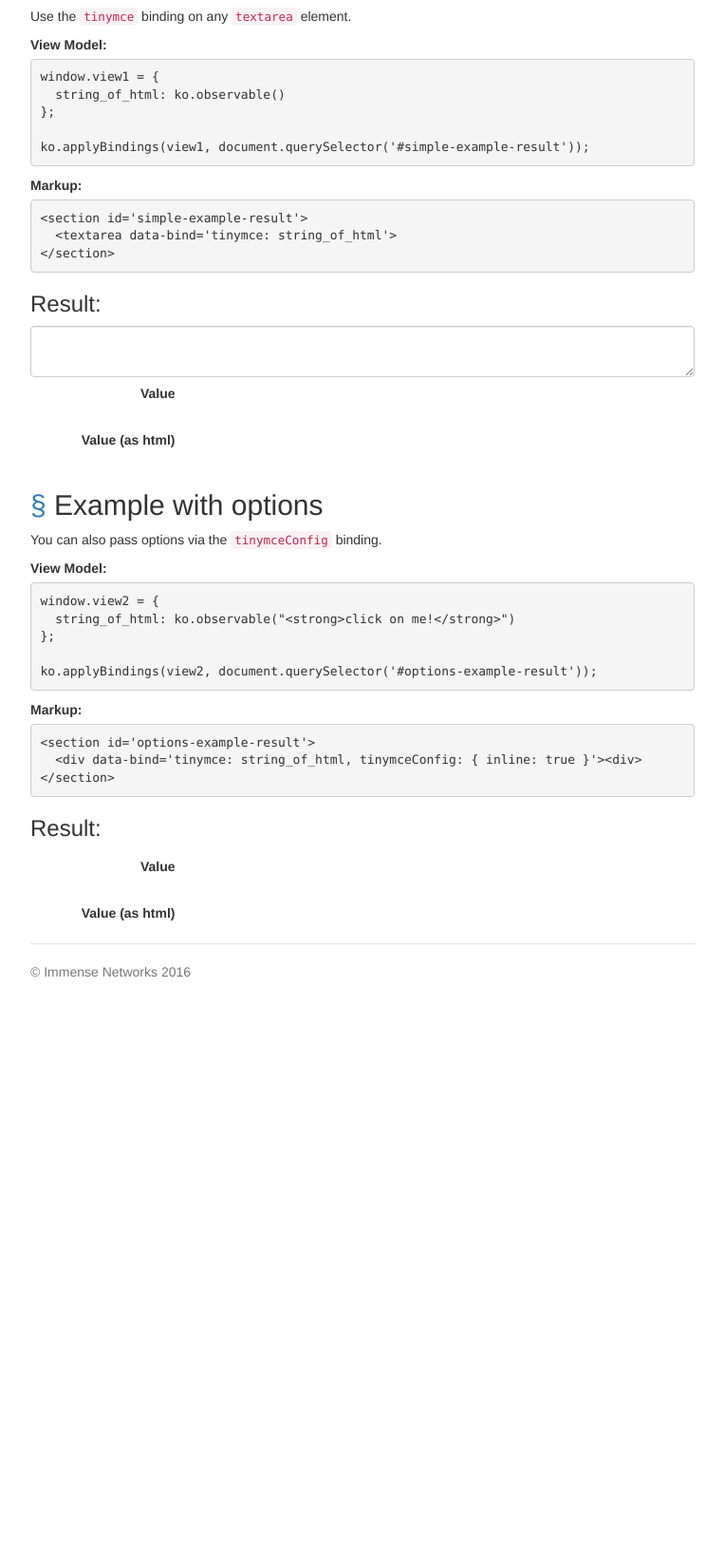
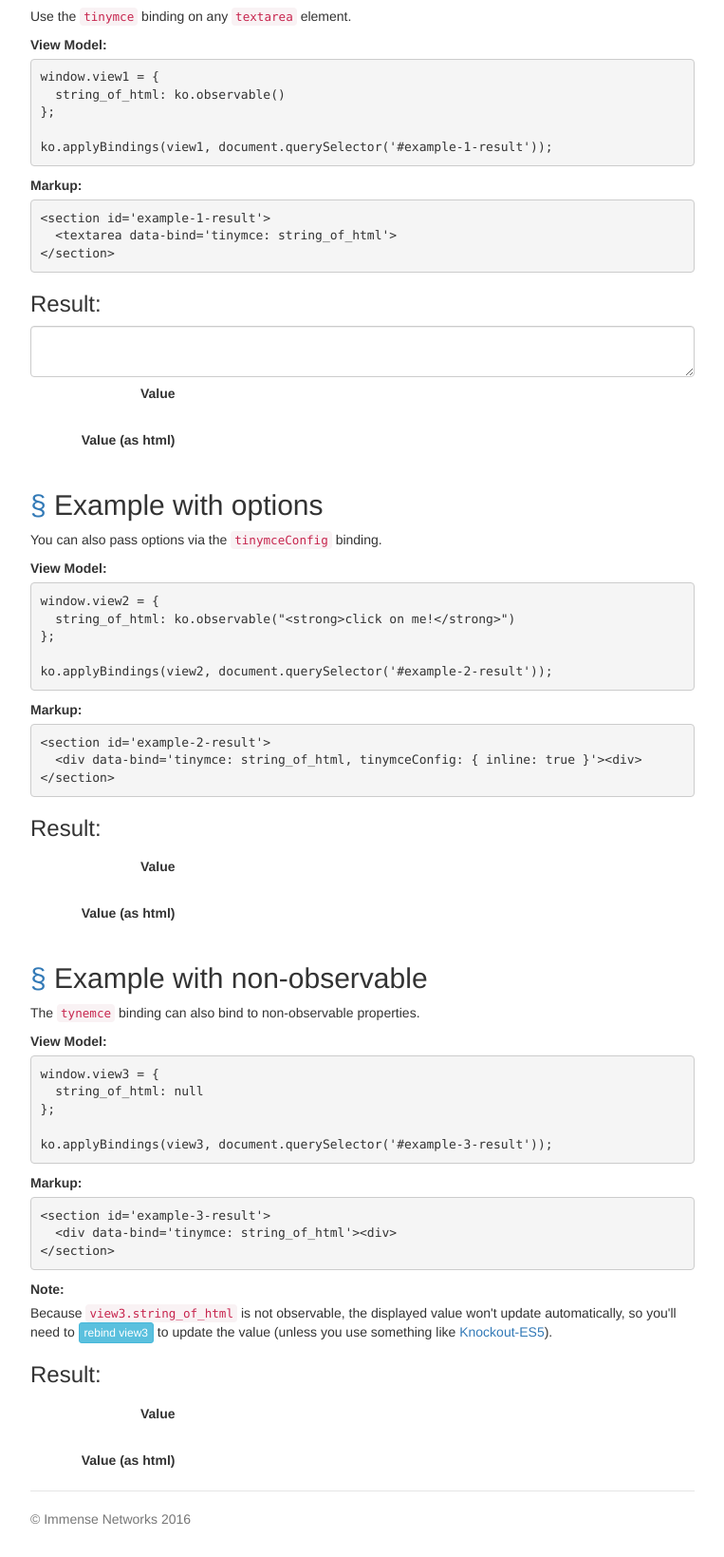
Before and after one commit to immense/knockout-tinymce, a website: page demo.html in a window 1280 px wide. Shown: the part 461-2100 px from the top of the page at 95% size, without its empty margins (258-1021 px from the left). Before the commit the page ends 1524 px from the top, so only its background shows below. Drawn offline with nearby package versions, Linux system fonts and the light colour scheme; a script that the page names is missing.

Commit message:
Updated demo

```diff
--- a/demo.html
+++ b/demo.html
@@ -7,27 +7,38 @@
   <link rel='stylesheet' type='text/css' href='http://maxcdn.bootstrapcdn.com/bootstrap/3.3.1/css/bootstrap.min.css'>
   <link rel="stylesheet" type='text/css' href="http://maxcdn.bootstrapcdn.com/font-awesome/4.2.0/css/font-awesome.min.css">
   <script src='http://code.jquery.com/jquery-2.1.1.min.js'></script>
-  <script src='http://cdnjs.cloudflare.com/ajax/libs/knockout/3.1.0/knockout-min.js'></script>
+  <script src='http://cdnjs.cloudflare.com/ajax/libs/knockout/3.4.0/knockout-min.js'></script>
 
   <script src='demo/tinymce/tinymce.js'></script>
   <script src='knockout-tinymce.min.js'></script>
   <link href='demo/style.css' type='text/css' rel='stylesheet'></link>
 
   <script type='text/javascript'>
+    function rebindView3() {
+      var element = document.querySelector('#example-3-result');
+      ko.cleanNode(element);
+      ko.applyBindings(view3, element);
+    }
     $(function() {
       // Example 1
       window.view1 = {
         string_of_html: ko.observable()
       };
 
-      ko.applyBindings(view1, document.querySelector('#simple-example-result'));
+      ko.applyBindings(view1, document.querySelector('#example-1-result'));
 
       // Example 2
       window.view2 = {
         string_of_html: ko.observable("<strong>click on me!</strong>")
       };
 
-      ko.applyBindings(view2, document.querySelector('#options-example-result'));
+      ko.applyBindings(view2, document.querySelector('#example-2-result'));
+
+      // Example 3
+      window.view3 = {
+        string_of_html: null
+      };
+      ko.applyBindings(view3, document.querySelector('#example-3-result'));
     });
   </script>
 </head>
@@ -44,8 +55,11 @@
       <h1>Knockout TinyMCE Demo</h1>
     </div>
     <div class='row'>
+
+      <!--
+        ### Example 1 ###
+      -->
       <div class='col-md-12'>
-
         <h2><a href="#simple-example" name="simple-example">&sect;</a> Simple example</h2>
         <section id="simple-example-section">
           <p>Use the <code>tinymce</code> binding on any <code>textarea</code> element.</p>
@@ -55,15 +69,15 @@
   string_of_html: ko.observable()
 };
 
-ko.applyBindings(view1, document.querySelector('#simple-example-result'));</pre>
+ko.applyBindings(view1, document.querySelector('#example-1-result'));</pre>
 
           <label>Markup:</label>
-          <pre>&lt;section id='simple-example-result'&gt;
+          <pre>&lt;section id='example-1-result'&gt;
   &lt;textarea data-bind='tinymce: string_of_html'&gt;
 &lt;/section&gt;</pre>
 
           <h3>Result:</h3>
-          <section id='simple-example-result'>
+          <section id='example-1-result'>
             <textarea id='string-of-html' class='form-control' data-bind="tinymce: string_of_html"></textarea>
             <div class="form-horizontal">
               <div class="form-group">
@@ -82,8 +96,11 @@ ko.applyBindings(view1, document.querySelector('#simple-example-result'));</pre>
           </section>
         </section>
       </div>
+
+      <!--
+        ### Example 2 ###
+      -->
       <div class='col-md-12'>
-
         <h2><a href="#options-example" name="options-example">&sect;</a> Example with options</h2>
         <section id="options-example-section">
           <p>
@@ -95,16 +112,64 @@ ko.applyBindings(view1, document.querySelector('#simple-example-result'));</pre>
   string_of_html: ko.observable("&lt;strong&gt;click on me!&lt;/strong&gt;")
 };
 
-ko.applyBindings(view2, document.querySelector('#options-example-result'));</pre>
+ko.applyBindings(view2, document.querySelector('#example-2-result'));</pre>
 
           <label>Markup:</label>
-          <pre>&lt;section id='options-example-result'&gt;
+          <pre>&lt;section id='example-2-result'&gt;
   &lt;div data-bind='tinymce: string_of_html, tinymceConfig: { inline: true }'&gt;&lt;div&gt;
 &lt;/section&gt;</pre>
 
           <h3>Result:</h3>
-          <section id='options-example-result'>
+          <section id='example-2-result'>
             <div data-bind="tinymce: string_of_html, tinymceConfig: { inline: true }"></div>
+            <div class="form-horizontal">
+              <div class="form-group">
+                <label class="control-label col-sm-3">Value</label>
+                <div class="col-sm-9">
+                  <p class="form-control-static" data-bind="text: string_of_html"></p>
+                </div>
+              </div>
+              <div class="form-group">
+                <label class="control-label col-sm-3">Value (as html)</label>
+                <div class="col-sm-9">
+                  <p class="form-control-static" data-bind="html: string_of_html"></p>
+                </div>
+              </div>
+            </div>
+          </section>
+        </section>
+      </div>
+
+      <!--
+        ### Example 3 ###
+      -->
+      <div class='col-md-12'>
+        <h2><a href="#non-observable-binding" name="non-observable-binding">&sect;</a> Example with non-observable</h2>
+        <section id="non-observable-binding-section">
+          <p>
+            The <code>tynemce</code> binding can also bind to non-observable properties.
+          </p>
+
+          <label>View Model:</label>
+          <pre>window.view3 = {
+  string_of_html: null
+};
+
+ko.applyBindings(view3, document.querySelector('#example-3-result'));</pre>
+
+          <label>Markup:</label>
+          <pre>&lt;section id='example-3-result'&gt;
+  &lt;div data-bind='tinymce: string_of_html'&gt;&lt;div&gt;
+&lt;/section&gt;</pre>
+
+          <label>Note:</label>
+          <p>
+            Because <code>view3.string_of_html</code> is not observable, the displayed value won't update automatically, so you'll need to <button type="button" class="btn btn-xs btn-info" onclick="rebindView3()">rebind view3</button> to update the value (unless you use something like <a href="http://blog.stevensanderson.com/2013/05/20/knockout-es5-a-plugin-to-simplify-your-syntax/">Knockout-ES5</a>).
+          </p>
+
+          <h3>Result:</h3>
+          <section id='example-3-result'>
+            <div data-bind="tinymce: string_of_html"></div>
             <div class="form-horizontal">
               <div class="form-group">
                 <label class="control-label col-sm-3">Value</label>
```
